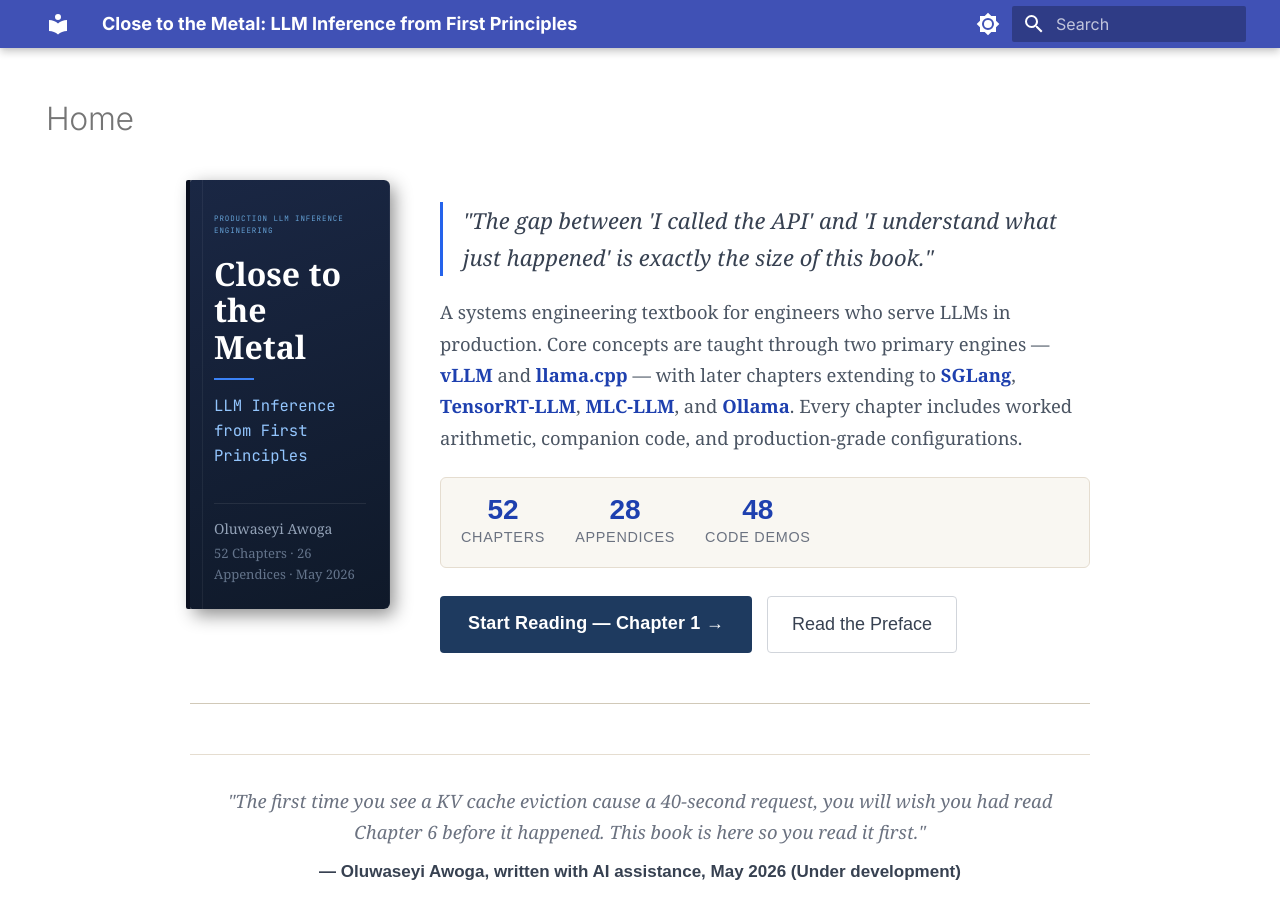
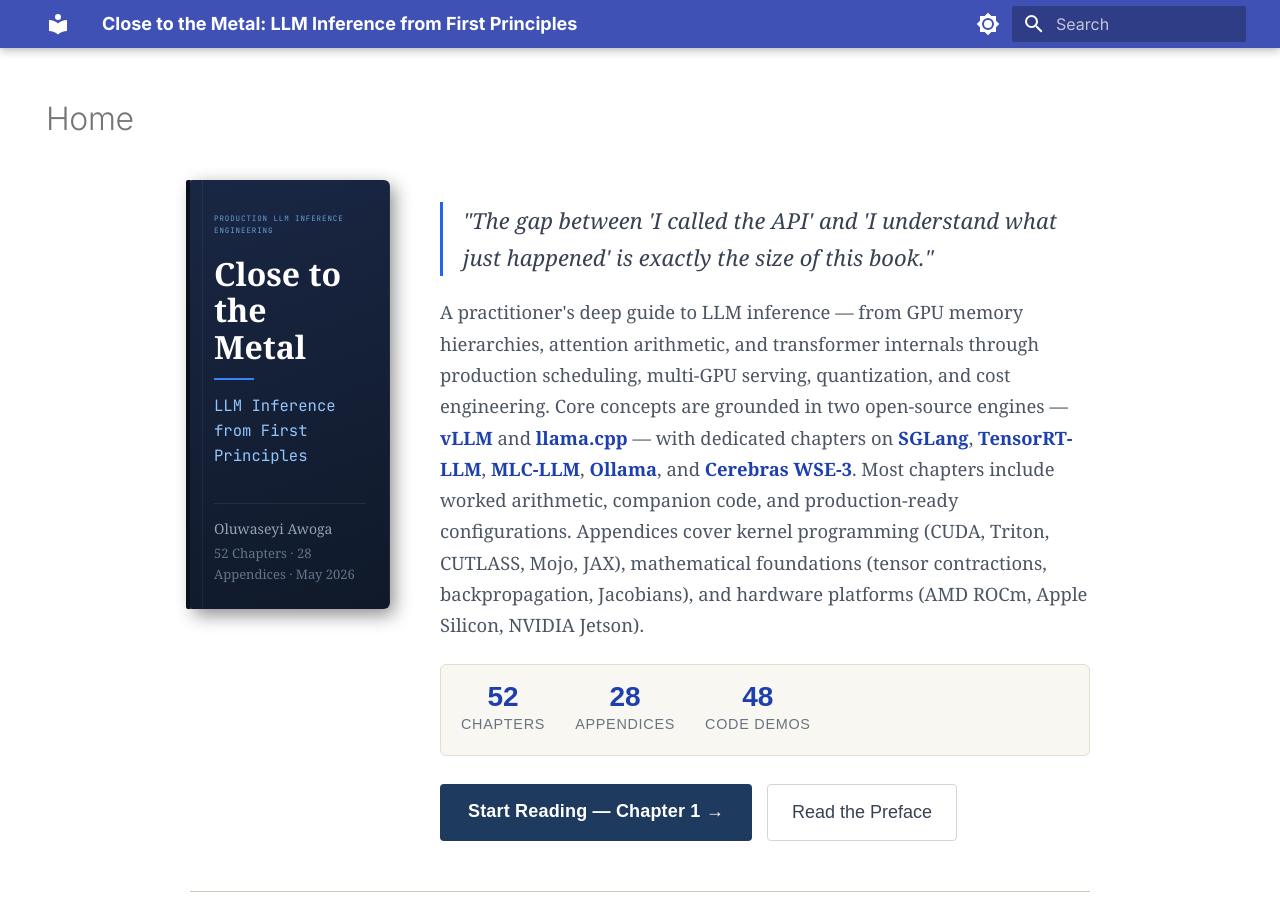
Before and after one commit to MaximumBeings/close-to-the-metal, an MkDocs documentation site: the page built from docs/index.md, in a window 1280 px wide and 900 px high. Built offline with MkDocs 1.6.1 and Material for MkDocs 9.7.7, drawn with Linux system fonts in a browser that asks for light colours.

Commit message:
homepage: rewrite book-desc (accurate scope, drop 'every chapter', add Cerebras/JAX/kernels/math); fix cover footer 26→28 appendices

```diff
--- a/docs/index.md
+++ b/docs/index.md
@@ -18,7 +18,7 @@
         <div class="book-engines">LLM Inference from First Principles</div>
         <div class="book-cover-footer">
           <div class="book-authors">Oluwaseyi Awoga</div>
-          <div class="book-edition">52 Chapters · 26 Appendices · May 2026</div>
+          <div class="book-edition">52 Chapters · 28 Appendices · May 2026</div>
         </div>
       </div>
     </div>
@@ -26,7 +26,7 @@
 
   <div class="book-blurb">
     <p class="book-quote">"The gap between 'I called the API' and 'I understand what just happened' is exactly the size of this book."</p>
-    <p class="book-desc">A systems engineering textbook for engineers who serve LLMs in production. Core concepts are taught through two primary engines — <strong>vLLM</strong> and <strong>llama.cpp</strong> — with later chapters extending to <strong>SGLang</strong>, <strong>TensorRT-LLM</strong>, <strong>MLC-LLM</strong>, and <strong>Ollama</strong>. Every chapter includes worked arithmetic, companion code, and production-grade configurations.</p>
+    <p class="book-desc">A practitioner's deep guide to LLM inference — from GPU memory hierarchies, attention arithmetic, and transformer internals through production scheduling, multi-GPU serving, quantization, and cost engineering. Core concepts are grounded in two open-source engines — <strong>vLLM</strong> and <strong>llama.cpp</strong> — with dedicated chapters on <strong>SGLang</strong>, <strong>TensorRT-LLM</strong>, <strong>MLC-LLM</strong>, <strong>Ollama</strong>, and <strong>Cerebras WSE-3</strong>. Most chapters include worked arithmetic, companion code, and production-ready configurations. Appendices cover kernel programming (CUDA, Triton, CUTLASS, Mojo, JAX), mathematical foundations (tensor contractions, backpropagation, Jacobians), and hardware platforms (AMD ROCm, Apple Silicon, NVIDIA Jetson).</p>
     <div class="book-metrics">
       <div class="book-metric"><span class="bm-n">52</span><span class="bm-l">chapters</span></div>
       <div class="book-metric"><span class="bm-n">28</span><span class="bm-l">appendices</span></div>
```
